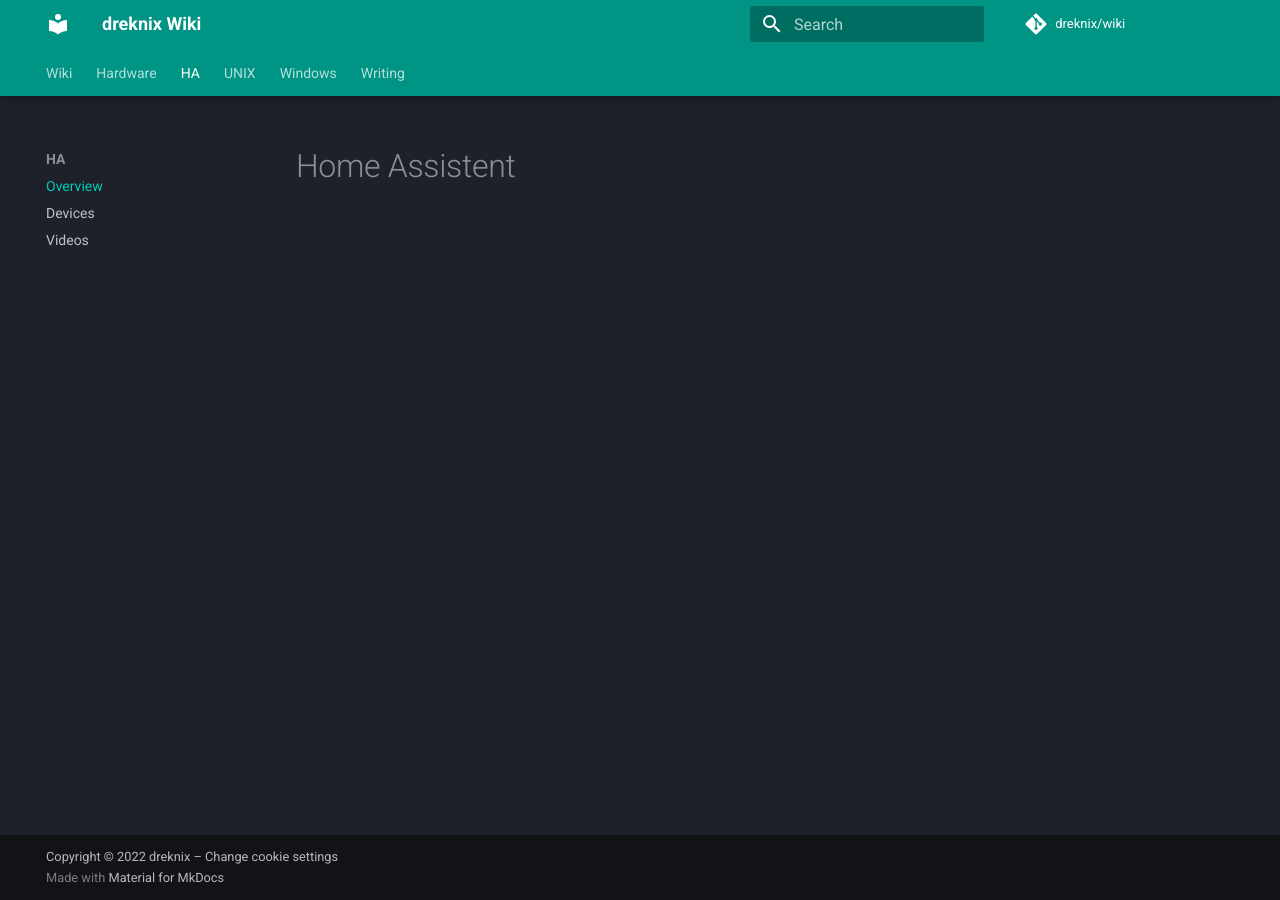
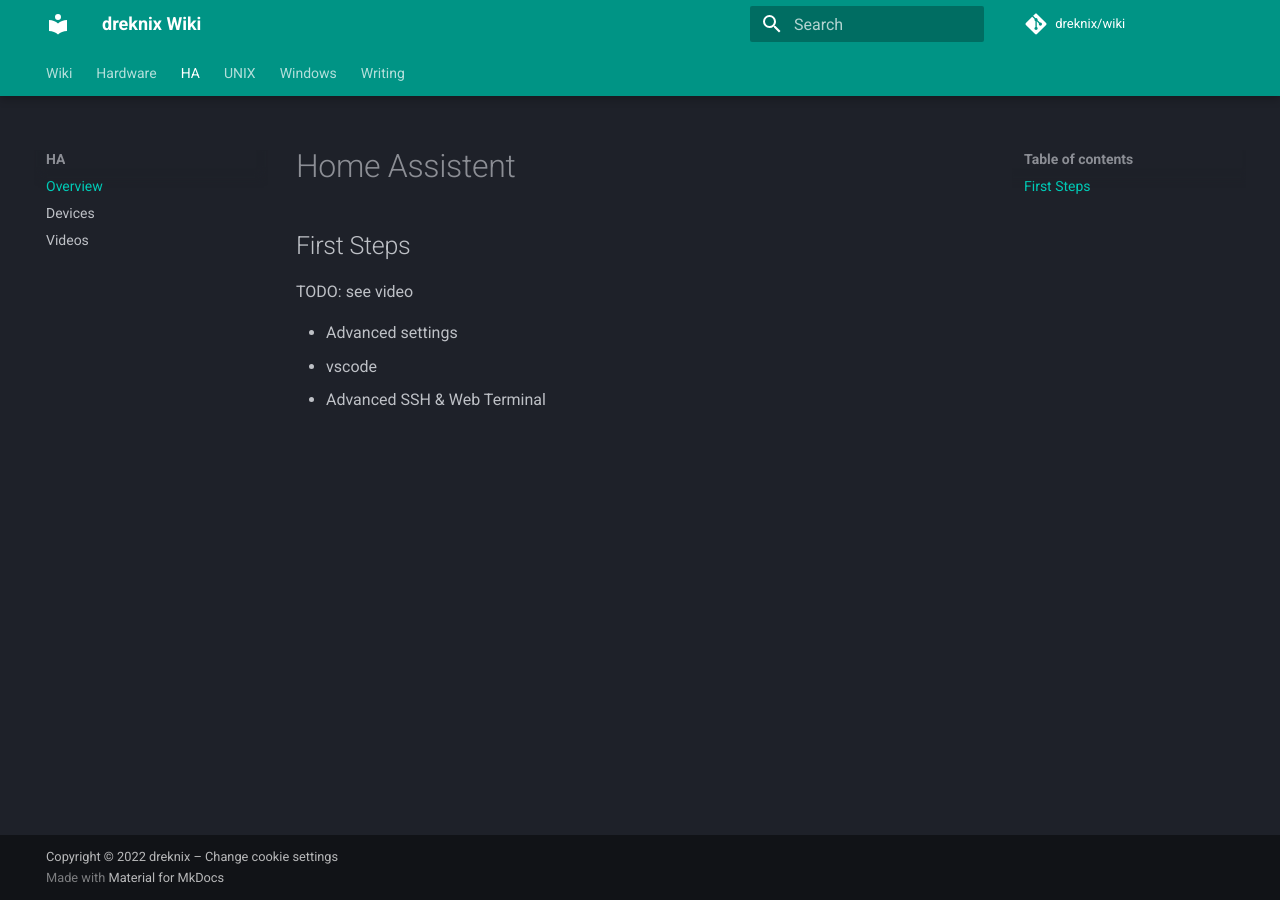
Before and after one commit to dreknix/wiki, an MkDocs documentation site: the page built from docs/ha/index.md, in a window 1280 px wide. Built offline with MkDocs 1.6.1 and Material for MkDocs 9.7.7, drawn with Linux system fonts in a browser that asks for light colours; some web fonts are replaced; comment, search, counter and statistics services are not loaded.

Commit message:
Add information about first steps

```diff
--- a/docs/ha/index.md
+++ b/docs/ha/index.md
@@ -1 +1,9 @@
 # Home Assistent
+
+## First Steps
+
+TODO: see video
+
+* Advanced settings
+* vscode
+* Advanced SSH & Web Terminal
```
